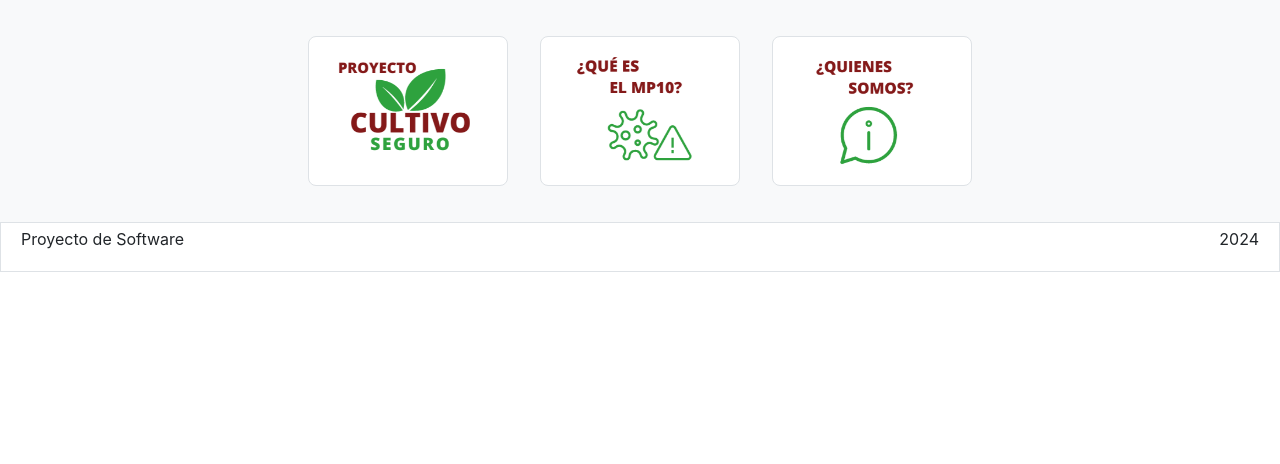
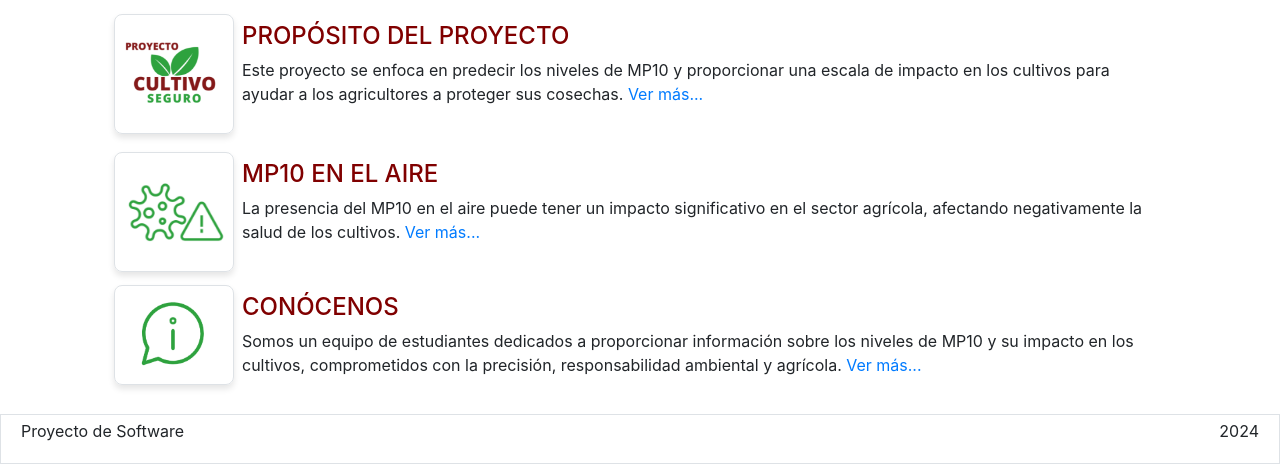
Before and after one commit to Daniela-Briceno/Proyecto-de-SW, a Django app: page / in a window 1280 px wide. Shown: the part 589-1053 px from the top of the page. Before the commit the page ends 861 px from the top, so only its background shows below. Run offline with Django 5.2, Linux system fonts and the light colour scheme; some libraries are stand-ins or nearby versions.

Commit message:
Ajustes antes de la presentación

```diff
--- a/home/templates/body.html
+++ b/home/templates/body.html
@@ -78,18 +78,39 @@
         </section>
     </main>
 
-    <!-- Sección de botones mejorada -->
-    <section class="d-flex justify-content-center section-buttons flex-wrap" style="padding: 20px; background-color: #f8f9fa;">
-        <a href="proyecto.html" class="button-div border m-3 d-flex justify-content-center align-items-center btn-1" style="text-decoration: none; width: 200px; height: 150px; border-radius: 8px; transition: transform 0.2s; background: url({% static 'home/Boton1.png' %}) no-repeat center center; background-size: cover;">
-            <span class="button-text"></span>
+    <section class="section-buttons" style="padding: 10px 110px;">
+        <div class="button-container d-flex align-items-start m-1" style="width: 100%; height: 120px;">
+            <a href="proyecto.html" class="button-div border btn-1" style="text-decoration: none; flex: 0 0 120px; height: 120px; border-radius: 8px; background: url({% static 'home/Boton1.png' %}) no-repeat center center; background-size: cover; box-shadow: 0 4px 6px rgba(0, 0, 0, 0.1);">
             </a>
-        <a href="mp10.html" class="button-div border m-3 d-flex justify-content-center align-items-center btn-2" style="text-decoration: none; width: 200px; height: 150px; border-radius: 8px; transition: transform 0.2s; background: url({% static 'home/Boton2.png' %}) no-repeat center center; background-size: cover;">
-            <span class="button-text"></span>
+            <div class="description p-2" style="flex: 1;">
+                <h4 style="color: maroon;">PROPÓSITO DEL PROYECTO</h4>
+                <p>Este proyecto se enfoca en predecir los niveles de MP10 y proporcionar una escala de impacto en los cultivos para ayudar a los agricultores a proteger sus cosechas. <a href="proyecto.html">Ver más...</a></p>
+            </div>
+        </div>
+    </section>
+
+    <section class="section-buttons" style="padding: 0px 110px;">
+        <div class="button-container d-flex align-items-start m-1" style="width: 100%; height: 120px;">
+            <a href="mp10.html" class="button-div border btn-2" style="text-decoration: none; flex: 0 0 120px; height: 120px; border-radius: 8px; background: url({% static 'home/Boton2.png' %}) no-repeat center center; background-size: cover; box-shadow: 0 4px 6px rgba(0, 0, 0, 0.1);">
             </a>
-        <a href="quienesomos.html" class="button-div border m-3 d-flex justify-content-center align-items-center btn-3" style="text-decoration: none; width: 200px; height: 150px; border-radius: 8px; transition: transform 0.2s; background: url({% static 'home/Boton3.png' %}) no-repeat center center; background-size: cover;">
-            <span class="button-text"></span>
+            <div class="description p-2" style="flex: 1;">
+                <h4 style="color: maroon;">MP10 EN EL AIRE</h4>
+                <p>La presencia del MP10 en el aire puede tener un impacto significativo en el sector agrícola, afectando negativamente la salud de los cultivos. <a href="mp10.html">Ver más...</a></p>
+            </div>
+        </div>
+    </section>
+
+    <section class="section-buttons" style="padding: 5px 110px;">
+        <div class="button-container d-flex align-items-start m-1" style="width: 100%; height: 120px;">
+            <a href="quienesomos.html" class="button-div border btn-3" style="text-decoration: none; flex: 0 0 120px; height: 100px; border-radius: 8px; background: url({% static 'home/Boton3.png' %}) no-repeat center center; background-size: cover; box-shadow: 0 4px 6px rgba(0, 0, 0, 0.1);">
             </a>
+            <div class="description p-2" style="flex: 1;">
+                <h4 style="color: maroon;">CONÓCENOS</h4>
+                <p>Somos un equipo de estudiantes dedicados a proporcionar información sobre los niveles de MP10 y su impacto en los cultivos, comprometidos con la precisión, responsabilidad ambiental y agrícola. <a href="quienesomos.html">Ver más...</a></p>
+            </div>
+        </div>
     </section>
+
 
 
 
--- a/home/templates/estaciones.html
+++ b/home/templates/estaciones.html
@@ -82,13 +82,13 @@
                             <option value="Caimanes">Caimanes</option>
                             <option value="Chacay">Chacay</option>
                             <option value="ElMauro">El Mauro</option>
-                            <option value="PuntoChungo">PuntoChungo</option>
+                            <option value="PuntaChungo">Punta Chungo</option>
                             <option class="disabled-option" value="Salamanca" disabled>-- Salamanca --</option>
                             <option value="Camisas">Camisas</option>
                             <option value="Coiron">Coiron</option>
                             <option value="Cuncumen">Cuncumen</option>
-                            <option value="HotelMina">HotelMina</option>
-                            <option value="QuelenAlto">QuelenAlto</option>
+                            <option value="HotelMina">Hotel Mina</option>
+                            <option value="QuelenAlto">Quelen Alto</option>
                         </select>
                     </div>
                     <button type="submit" class="btn btn-primary">Buscar</button>
```
Also changed, not shown: home/static/home/Boton1.png, home/static/home/Boton2.png, home/static/home/Boton3.png. Lines whose indentation alone changed are shown as unchanged.
